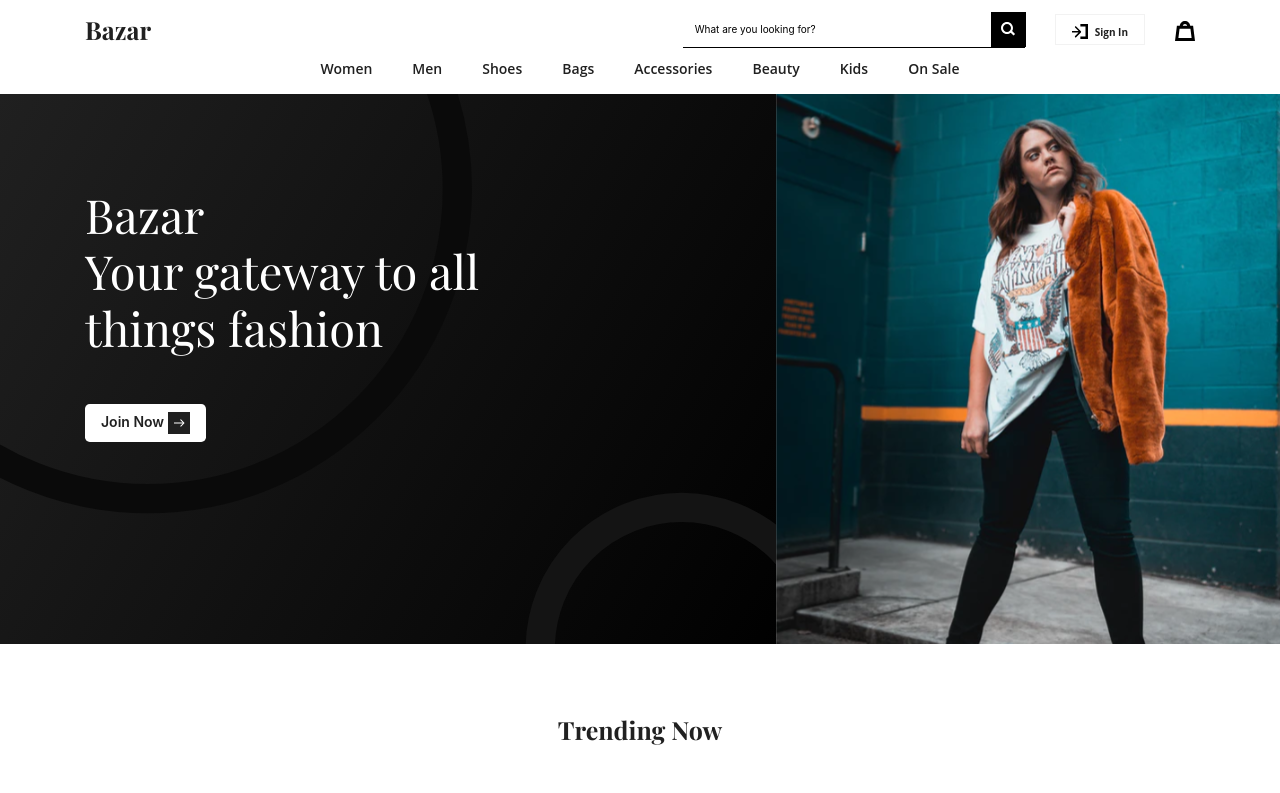
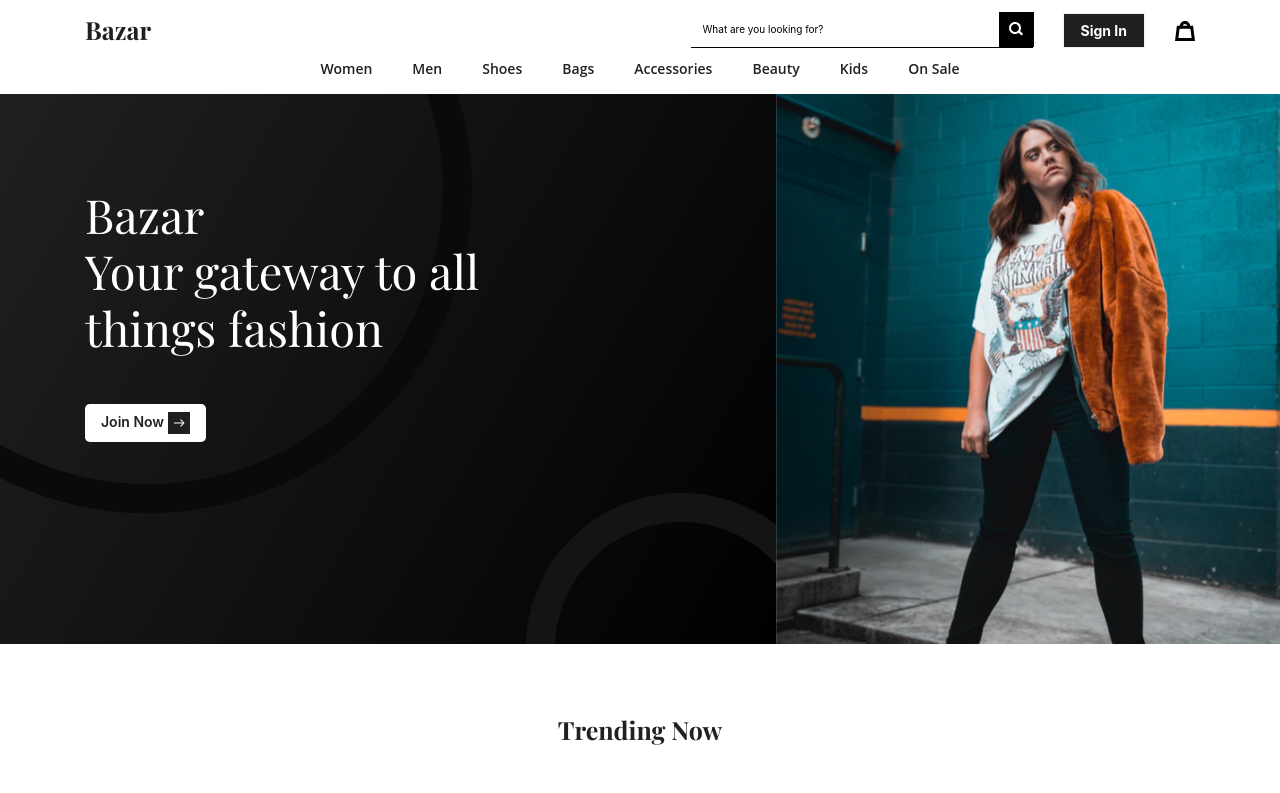
Before and after one commit to falihnaufal17/bazar-frontend, a React (Create React App) app: page / in a window 1280 px wide. Shown: the top 793 px of the page. Built offline with nearby package versions, Linux system fonts and the light colour scheme.

Commit message:
change btn navbar

```diff
--- a/src/App.scss
+++ b/src/App.scss
@@ -104,19 +104,14 @@
     }
 
     .btn-login{
-        background: $secondary;
+        background: $primary;
         border: 1px solid #F2F2F2;
-        padding: 4px 16px;
-        &:hover{
-            background-color: $primary;
-            color: $secondary !important;
-            transition: 500ms all;
-            svg{
-                path{
-                    fill: $secondary;
-                }
-            }
-        }
+        padding: 8px 17px;
+        color: #FFF;
+        font-weight: bold;
+        font-size: 14px;
+        line-height: 19px;
+        font-family: -apple-system, BlinkMacSystemFont, 'Segoe UI', Roboto, Oxygen, Ubuntu, Cantarell, 'Open Sans', 'Helvetica Neue', sans-serif;
     }
 
     .dropdown{
--- a/src/components/Navbar.js
+++ b/src/components/Navbar.js
@@ -30,11 +30,7 @@ const Navbar = (props) => {
                         <div className="valign">
                             <div className="inner">
                                 <a href="#" className="btn-login">
-                                    <svg width="16" height="15" viewBox="0 0 16 15" fill="none" xmlns="http://www.w3.org/2000/svg">
-                                        <path fillRule="evenodd" clipRule="evenodd" d="M8.38098 15H13.5H16V12.5V2.5V0H13.5H8.38098V2.5H13.5V12.5H8.38098V15Z" fill="black"/>
-                                        <path d="M8.91128 8.38775C9.20417 8.09486 9.20417 7.61999 8.91128 7.32709L4.13831 2.55412C3.84542 2.26123 3.37054 2.26123 3.07765 2.55412C2.78476 2.84701 2.78476 3.32189 3.07765 3.61478L7.32029 7.85742L3.07765 12.1001C2.78476 12.393 2.78476 12.8678 3.07765 13.1607C3.37054 13.4536 3.84542 13.4536 4.13831 13.1607L8.91128 8.38775ZM0 8.60742H8.38095V7.10742H0V8.60742Z" fill="black"/>
-                                    </svg>
-                                    <span className="login-text">Sign In</span>
+                                    Sign In
                                 </a>
                                 {/* <a href="#">
                                     <img src={profile} alt="profile" />
```
